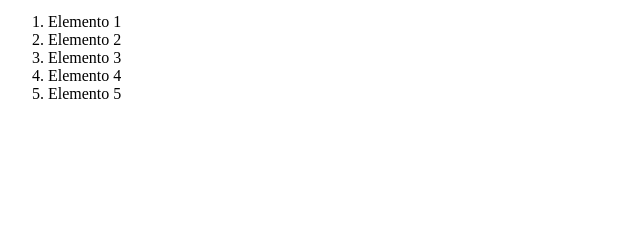
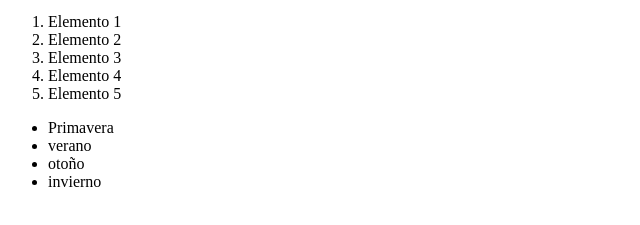
Before and after one commit to Morrisaxel/curso-de-git, a plain HTML site: page index.html in a window 1280 px wide. Shown: the part 87-312 px from the top of the page, without its empty margins (0-640 px from the left). Drawn offline with Linux system fonts and the light colour scheme.

Commit message:
agregando 3 estaciones del año

```diff
--- a/index.html
+++ b/index.html
@@ -20,6 +20,13 @@
 
 
     </ol>
+
+    <ul>
+        <li>Primavera</li>
+        <li>verano</li>
+        <li>otoño</li>
+        <li>invierno</li>
+    </ul>
     <script src="index.js"></script>
 
 </body>
```
